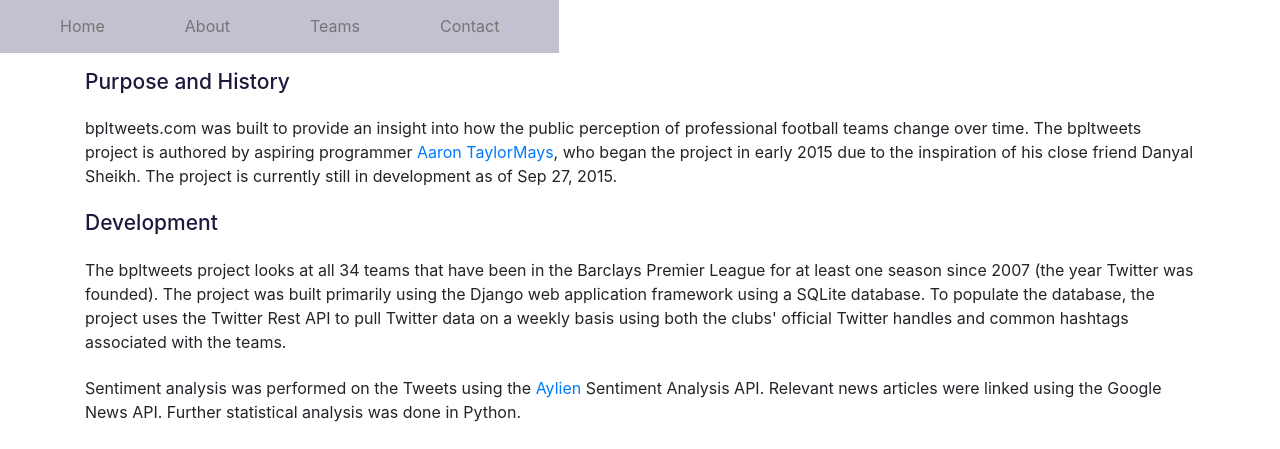
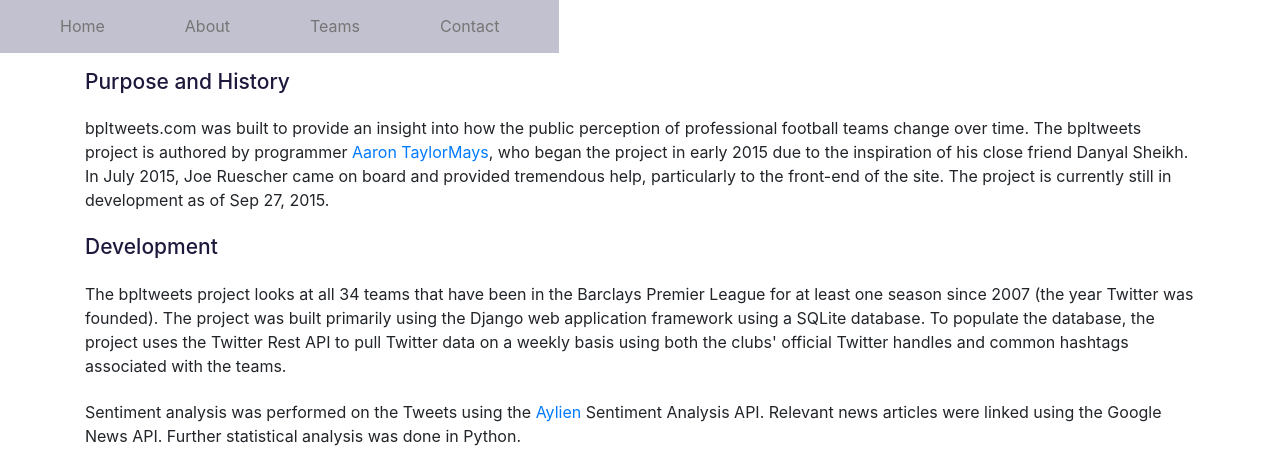
Before and after one commit to ataylormays/bpl-tweets, a Django app: page /about/ in a window 1280 px wide. Shown: the part 530-979 px from the top of the page. Run offline with Django 3.2, Linux system fonts and the light colour scheme; parts of the project's set-up code (start-up, migrations or seed data) failed here and were passed over; some libraries are stand-ins or nearby versions.

Commit message:
added Joe to about page

```diff
--- a/epl_twitter/templates/about.html
+++ b/epl_twitter/templates/about.html
@@ -5,7 +5,9 @@
 	<div>
 		<h3> Purpose and History </h3>
 
-			<p>bpltweets.com was built to provide an insight into how the public perception of professional football teams change over time. The bpltweets project is authored by aspiring programmer <a href="https://www.linkedin.com/in/aarontaylormays" target="_blank">Aaron TaylorMays</a>, who began the project in early 2015 due to the inspiration of his close friend Danyal Sheikh. The project is currently still in development as of {{today}}.</p>
+			<p>bpltweets.com was built to provide an insight into how the public perception of professional football teams change over time. The bpltweets project is authored by programmer <a href="https://www.linkedin.com/in/aarontaylormays" target="_blank">Aaron TaylorMays</a>, who began the project in early 2015 due to the inspiration of his close friend Danyal Sheikh. In July 2015, Joe Ruescher came on board and provided tremendous help, particularly to the front-end of the site.
+
+			The project is currently still in development as of {{today}}.</p>
 
 		<h3> Development </h3>
 
```
